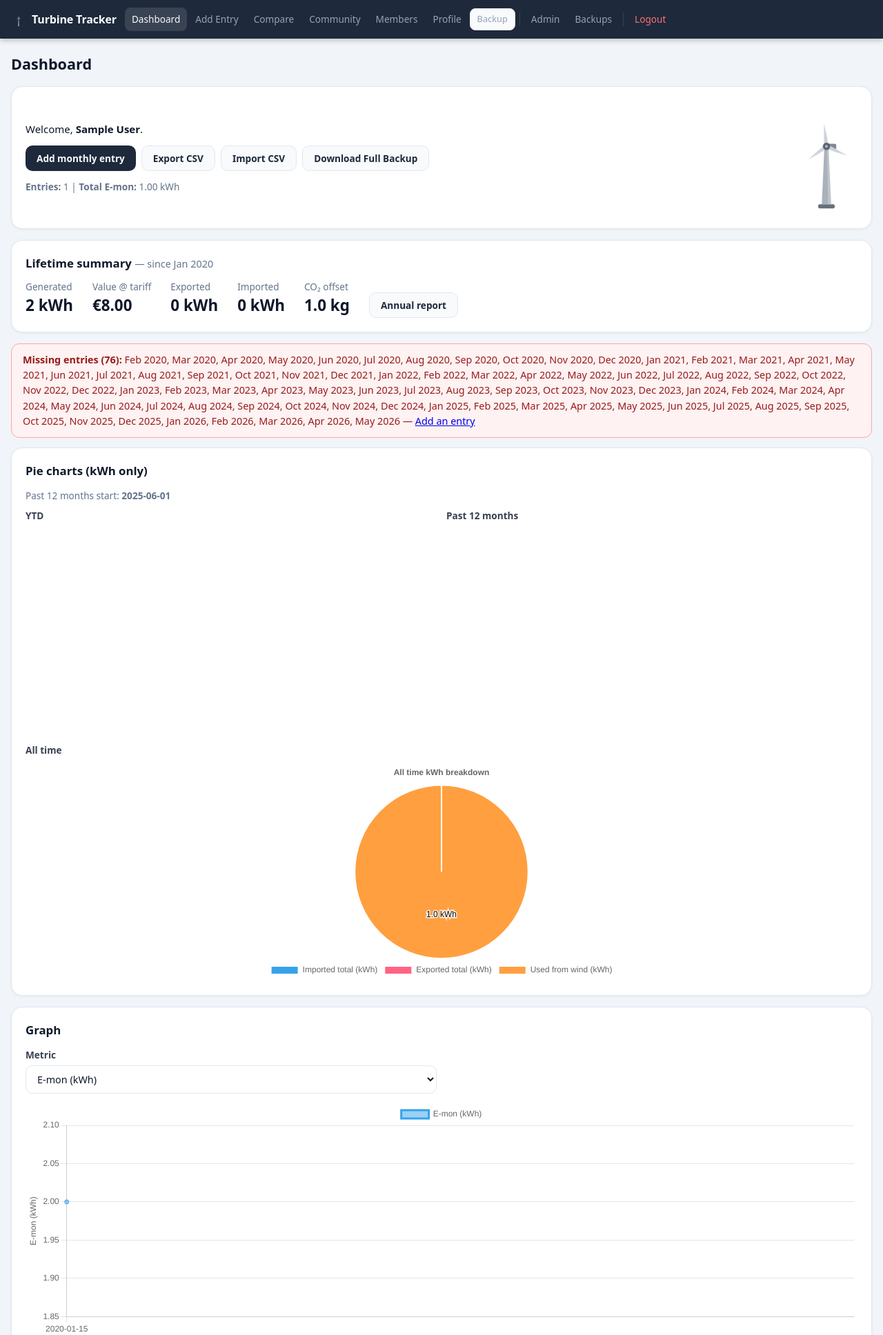
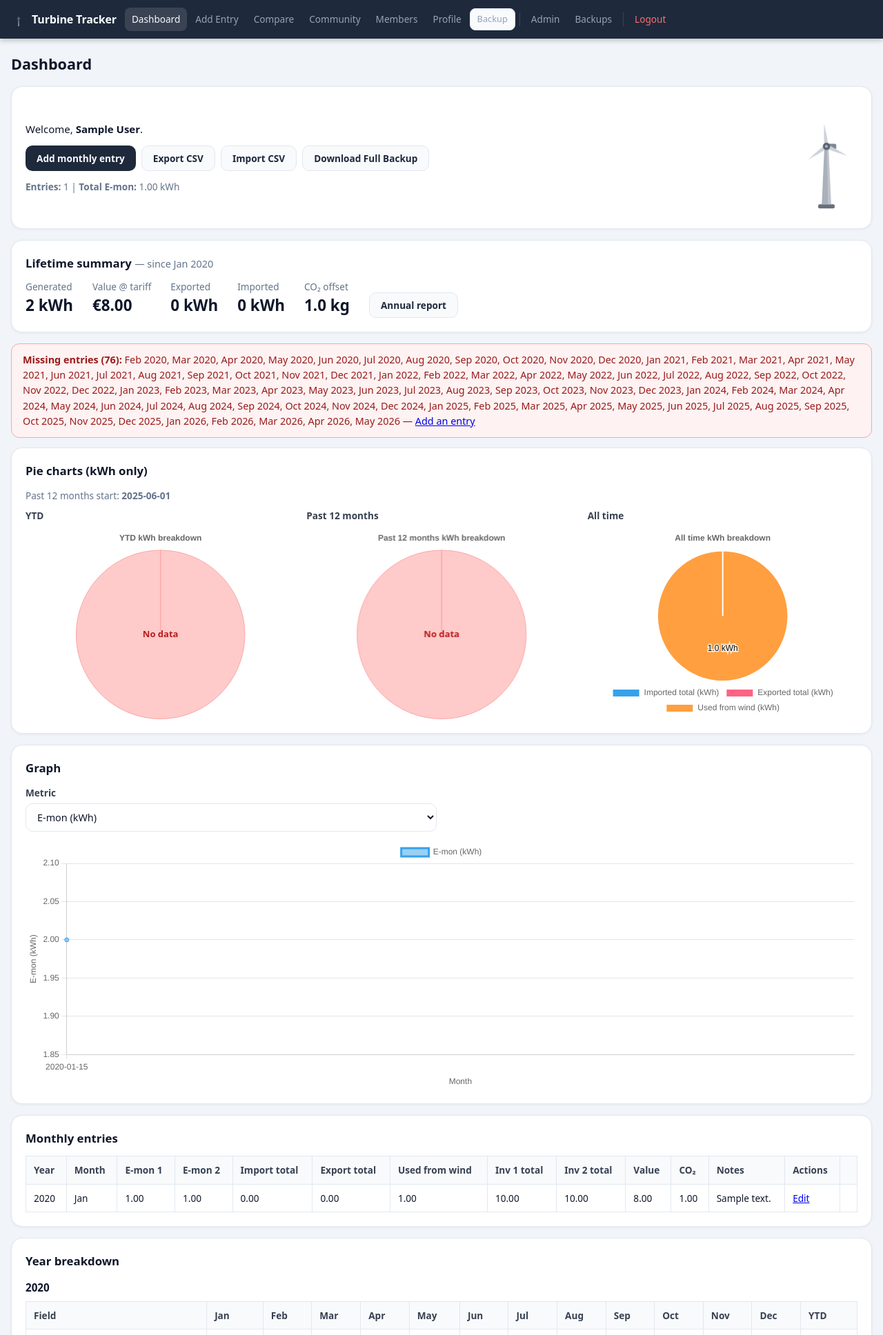
Before and after one commit to Gadge64/turbine-tracker, a Flask app: page /dashboard in a window 1280 px wide. Shown: the top 1936 px of the page at 69% size. Run offline with Flask 3, Linux system fonts and the light colour scheme; the visitor is signed in with stand-in values (Sample User, id 1); tables that the repository leaves empty hold one stand-in row (values such as "Sample post"); a map, chart or similar area stays blank; some libraries are stand-ins or nearby versions.

Commit message:
Spinning header logo, 3-col pie charts, no-data pie placeholder

```diff
--- a/templates/base.html
+++ b/templates/base.html
@@ -167,6 +167,14 @@
     .muted { color: #64748b; font-size: .85rem; }
     .note-cell { max-width: 300px; white-space: pre-wrap; word-break: break-word; }
 
+    /* ── Pie chart 3-col grid ── */
+    .pie-grid { display: grid; grid-template-columns: 1fr; gap: 16px; }
+    @media (min-width: 768px) { .pie-grid { grid-template-columns: repeat(3, 1fr); } }
+
+    /* ── Header turbine spin ── */
+    .h-rotor { animation: h-spin 10s linear infinite; transform-origin: 0 0; }
+    @keyframes h-spin { to { transform: rotate(360deg); } }
+
     /* ── Mobile table scroll ── */
     @media (max-width: 768px) {
       .card { padding: 14px; border-radius: 12px; }
@@ -183,10 +191,12 @@
         <polygon points="51,200 69,200 64,90 56,90" fill="#94a3b8"/>
         <rect x="55" y="83" width="22" height="10" rx="3" fill="#64748b"/>
         <g transform="translate(60,88)">
-          <path d="M-2.5,3 C-4,-3 -2,-22 0,-36 C2,-22 4,-3 2.5,3 Z" fill="#cbd5e1"/>
-          <path d="M-2.5,3 C-4,-3 -2,-22 0,-36 C2,-22 4,-3 2.5,3 Z" fill="#cbd5e1" transform="rotate(120)"/>
-          <path d="M-2.5,3 C-4,-3 -2,-22 0,-36 C2,-22 4,-3 2.5,3 Z" fill="#cbd5e1" transform="rotate(240)"/>
-          <circle r="5" fill="#475569"/>
+          <g class="h-rotor">
+            <path d="M-2.5,3 C-4,-3 -2,-22 0,-36 C2,-22 4,-3 2.5,3 Z" fill="#cbd5e1"/>
+            <path d="M-2.5,3 C-4,-3 -2,-22 0,-36 C2,-22 4,-3 2.5,3 Z" fill="#cbd5e1" transform="rotate(120)"/>
+            <path d="M-2.5,3 C-4,-3 -2,-22 0,-36 C2,-22 4,-3 2.5,3 Z" fill="#cbd5e1" transform="rotate(240)"/>
+            <circle r="5" fill="#475569"/>
+          </g>
         </g>
       </svg>
       Turbine Tracker
--- a/templates/dashboard.html
+++ b/templates/dashboard.html
@@ -65,10 +65,10 @@
 <div class="card">
   <h3>Pie charts (kWh only)</h3>
   <p class="muted">Past 12 months start: <strong>{{ pie_last12_start }}</strong></p>
-  <div class="form-grid two">
-    <div><label>YTD</label><div style="height:300px"><canvas id="pieYtd"></canvas></div></div>
-    <div><label>Past 12 months</label><div style="height:300px"><canvas id="pie12m"></canvas></div></div>
-    <div class="span-2"><label>All time</label><div style="height:320px"><canvas id="pieAll"></canvas></div></div>
+  <div class="pie-grid">
+    <div><label>YTD</label><div style="height:280px"><canvas id="pieYtd"></canvas></div></div>
+    <div><label>Past 12 months</label><div style="height:280px"><canvas id="pie12m"></canvas></div></div>
+    <div><label>All time</label><div style="height:280px"><canvas id="pieAll"></canvas></div></div>
   </div>
 <script>
 document.addEventListener("DOMContentLoaded", function(){
@@ -81,7 +81,15 @@ const dataSets={
 };
 function sum(v){return v.reduce((a,b)=>a+(Number(b)||0),0)}
 const valueLabelsPlugin={id:"valueLabelsPlugin",afterDatasetsDraw(chart){const{ctx}=chart;const meta=chart.getDatasetMeta(0);const data=chart.data.datasets[0].data;const total=sum(data);if(!total)return;ctx.save();ctx.textAlign="center";ctx.textBaseline="middle";meta.data.forEach((arc,i)=>{const v=Number(data[i])||0;if(v<=0||v/total<0.08)return;const p=arc.tooltipPosition();const text=(v>=100?Math.round(v):v.toFixed(1))+" kWh";ctx.font="12px sans-serif";ctx.lineWidth=3;ctx.strokeStyle="rgba(255,255,255,.85)";ctx.strokeText(text,p.x,p.y);ctx.fillStyle="#111";ctx.fillText(text,p.x,p.y)});ctx.restore();}};
-function pie(id,title){const values=dataSets[id]; if(sum(values)<=0)return; new Chart(document.getElementById(id),{type:"pie",data:{labels:labels,datasets:[{data:values}]},options:{responsive:true,maintainAspectRatio:false,plugins:{legend:{position:"bottom"},title:{display:true,text:title}}},plugins:[valueLabelsPlugin]});}
+const noDataPlugin={id:"nd",afterDraw(c){const{ctx:x,chartArea:a}=c;x.save();x.textAlign="center";x.textBaseline="middle";x.fillStyle="#b91c1c";x.font="bold 13px system-ui";x.fillText("No data",(a.left+a.right)/2,(a.top+a.bottom)/2);x.restore();}};
+function pie(id,title){
+  const values=dataSets[id];const el=document.getElementById(id);
+  if(sum(values)<=0){
+    new Chart(el,{type:"pie",data:{labels:["No data"],datasets:[{data:[1],backgroundColor:["#fecaca"],borderColor:["#fca5a5"],borderWidth:1}]},options:{responsive:true,maintainAspectRatio:false,plugins:{legend:{display:false},title:{display:true,text:title}}},plugins:[noDataPlugin]});
+    return;
+  }
+  new Chart(el,{type:"pie",data:{labels:labels,datasets:[{data:values}]},options:{responsive:true,maintainAspectRatio:false,plugins:{legend:{position:"bottom"},title:{display:true,text:title}}},plugins:[valueLabelsPlugin]});
+}
 pie("pieYtd","YTD kWh breakdown");pie("pie12m","Past 12 months kWh breakdown");pie("pieAll","All time kWh breakdown");
 });
 </script>
```
